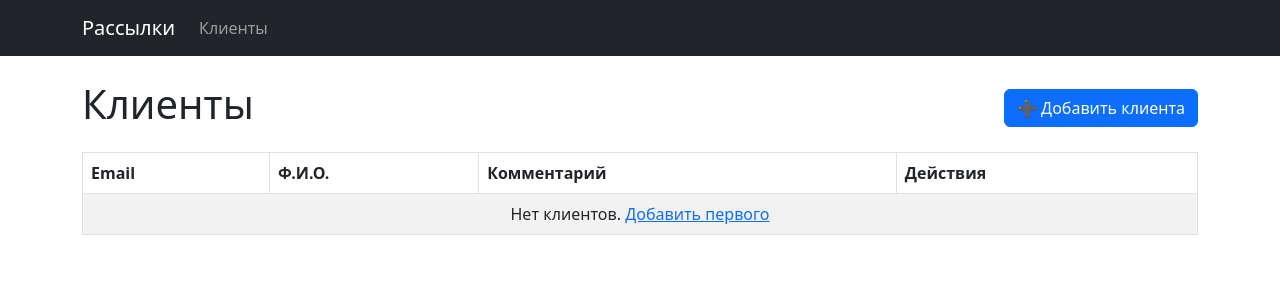
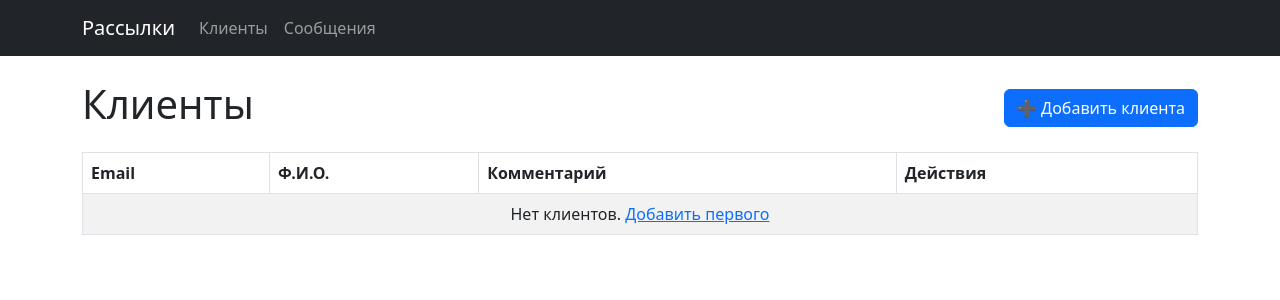
Before and after one commit to mihazizganov-debug/Mailing_service, a Django app: page /clients/ in a window 1280 px wide. Shown: the top 300 px of the page. Run offline with Django 5.2, Linux system fonts and the light colour scheme; data that the repository does not hold is empty.

Commit message:
style: добавил ссылку на рассылки в меню

```diff
--- a/mailing/templates/mailing/base.html
+++ b/mailing/templates/mailing/base.html
@@ -16,6 +16,9 @@
                     <li class="nav-item">
                         <a class="nav-link" href="{% url 'mailing:client_list' %}">Клиенты</a>
                     </li>
+                    <li class="nav-item">
+                        <a class="nav-link" href="{% url 'mailing:message_list' %}">Сообщения</a>
+                    </li>
                 </ul>
             </div>
         </div>
```
